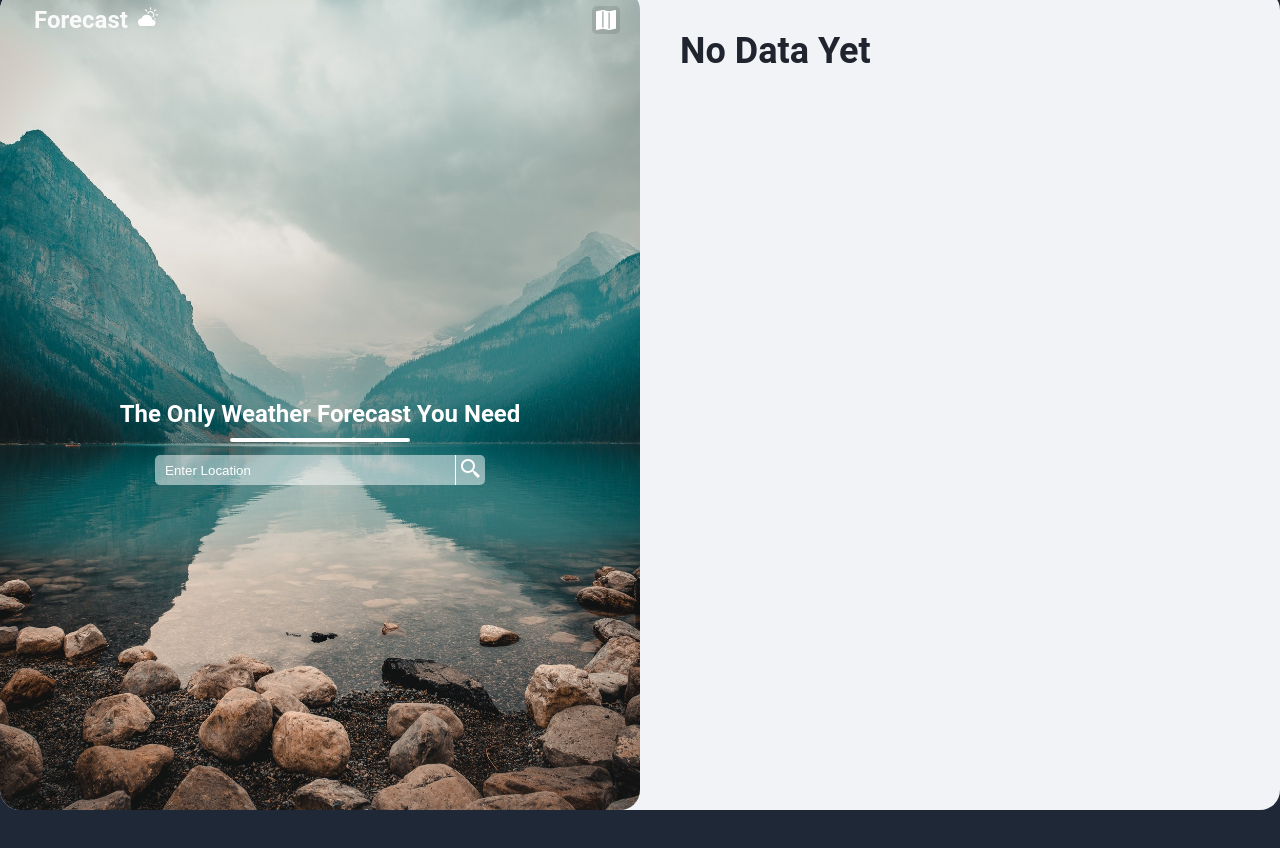
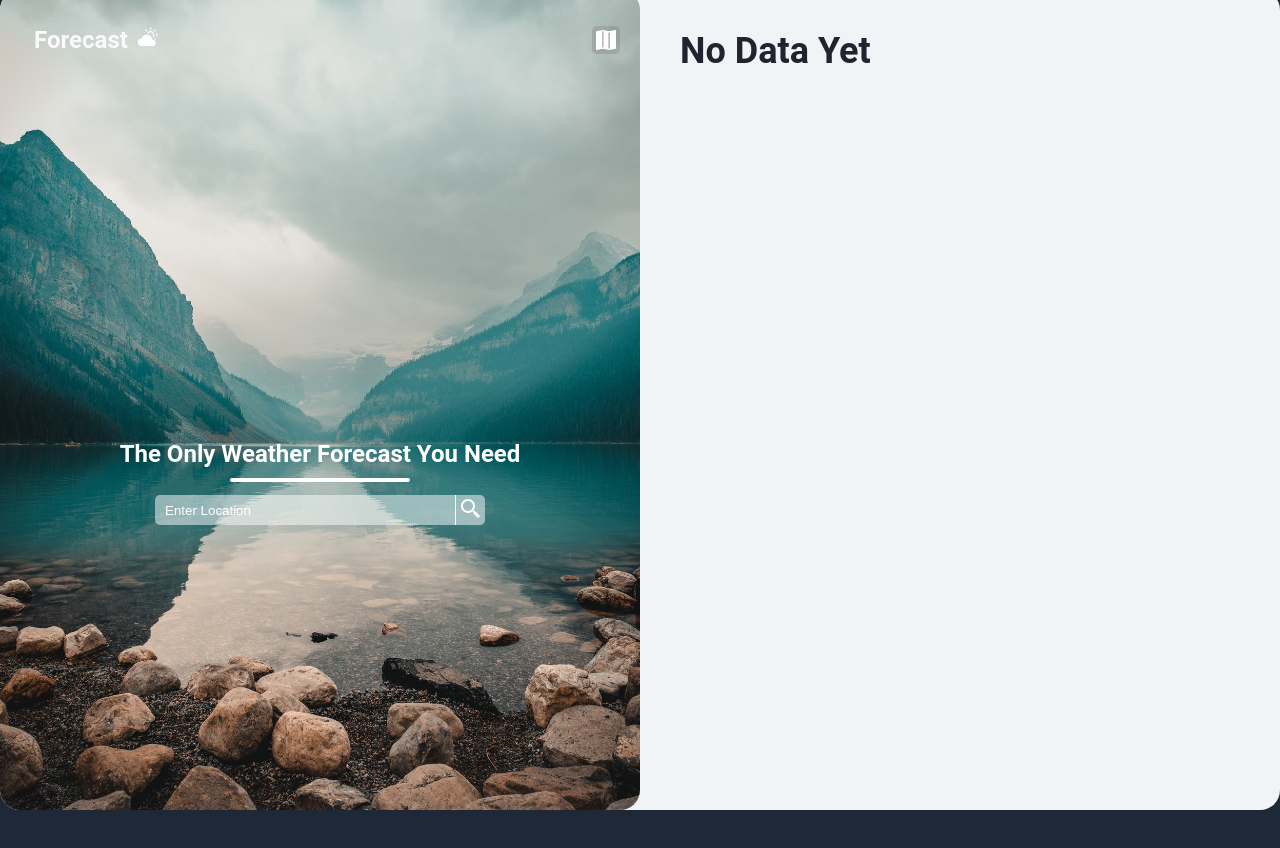
Before and after one commit to oshri1997/Weather-App, a React (Vite) app: page / in a window 1280 px wide. Shown: the top 848 px of the page. Built offline with nearby package versions, Linux system fonts and the light colour scheme.

Commit message:
refacoring

```diff
--- a/src/components/Nav/NavLeftStyle.js
+++ b/src/components/Nav/NavLeftStyle.js
@@ -5,7 +5,7 @@ const NavContainer = styled.div`
   display: flex;
   justify-content: space-between;
   align-items: center;
-  height: 40px;
+  height: 80px;
   width: 100%;
   @media (max-width: 1280px) {
     width: 100%;
```
